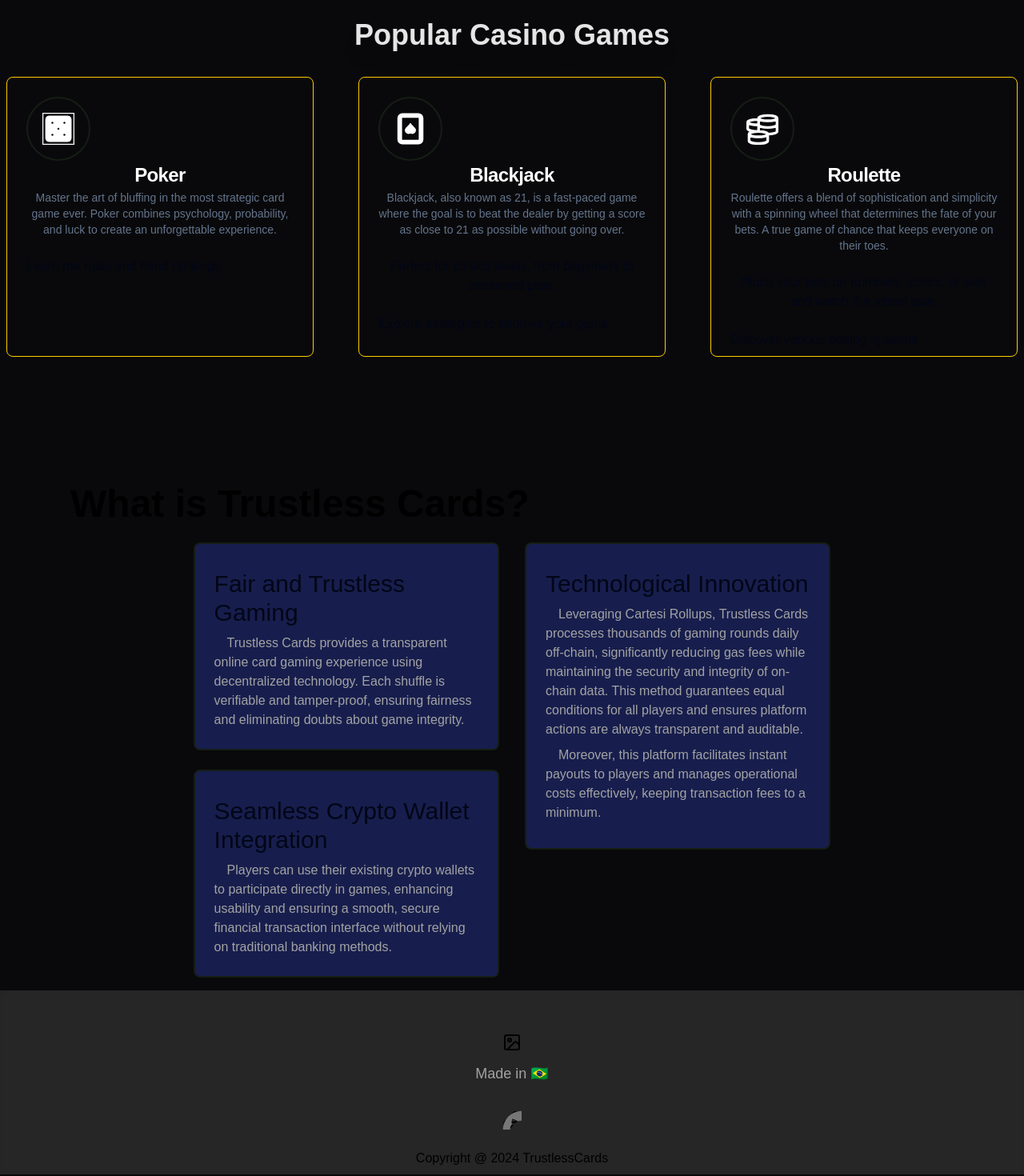
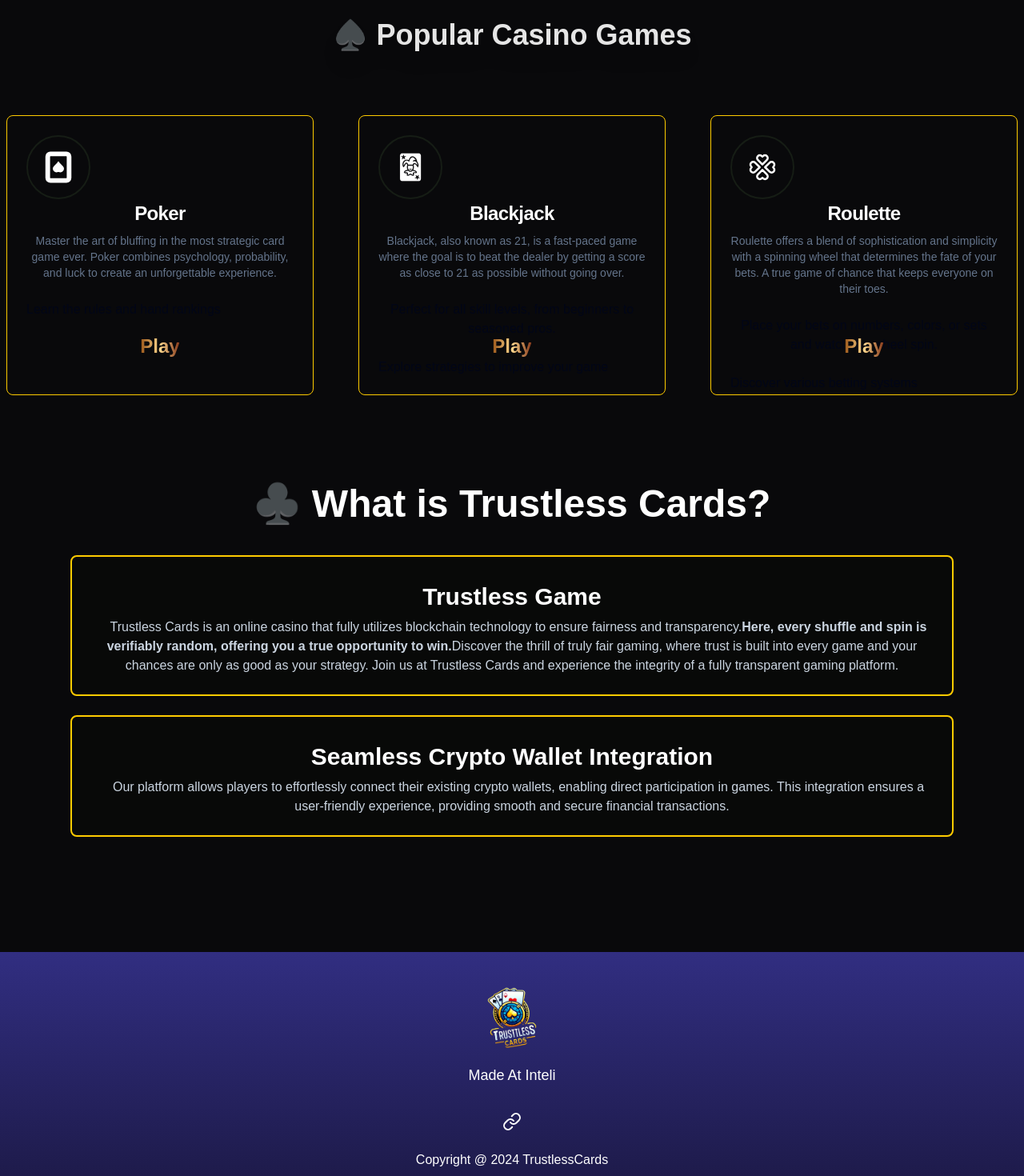
Before and after one commit to Trustless-Card/trustless-cards, a React (Create React App) app in the folder frontend/: page / in a window 1280 px wide. Shown: the part 748-2218 px from the top of the page at 80% size. Built offline with nearby package versions, Linux system fonts and the light colour scheme.

Commit message:
Merge branch 'develop' of https://github.com/Trustless-Card/trustless-cards into develop

```diff
--- a/frontend/src/components/about/About.jsx
+++ b/frontend/src/components/about/About.jsx
@@ -1,69 +1,64 @@
 import React from "react";
-import logo from "../../logo.svg"; // Ajuste o caminho conforme necessário
-import { Card } from "../ui/card"; // Ajuste o caminho conforme necessário
+import { Card } from "../ui/card"; // Adjust the path as needed
 
 export default function AboutHero() {
   return (
-    <div className="flex justify-center" id="about">
-      <div className="px-12 md:px-12 mt-4 md:mt-12 max-w-screen-2xl w-[100%]">
-        <p className="text-5xl font-semibold md:px-10 mb-2">
-          What is Trustless Cards?
+    <div className="flex justify-center">
+      <div className="flex flex-col items-center px-12 md:px-12 md:mt-10 w-[100%]">
+        <p
+          className="text-5xl font-semibold text-white md:px-10 p-0 m-0"
+          id="about"
+        >
+          ♣️ What is Trustless Cards?
         </p>
-        <div className="flex items-center justify-center">
-          <div className="md:w-[70%] md:h-[80%] md:flex p-4 gap-8">
-            <div className="md:w-[50%]">
-              <div>
-                <Card className="mb-6 bg-[#171E4D] border-2 border-[#161d15] md:p-6 p-4">
-                  <p className="text-3xl py-2">Fair and Trustless Gaming</p>
-                  <p className="indent-4 text-neutral-400">
-                    Trustless Cards provides a transparent online card gaming
-                    experience using decentralized technology. Each shuffle is
-                    verifiable and tamper-proof, ensuring fairness and
-                    eliminating doubts about game integrity.
+        <div className="flex flex-row flex-start mb-20">
+          <div className="flex flex-col items-center p-10 md:h-[80%] md:flex space-y-8">
+            <div className="md:w-[100%] flex gap-10 items-center">
+              <div className="">
+                <div className="relative group">
+                  <div className="absolute inset-0 transition-all duration-300 bg-gradient-to-r from-yellow-100 via-yellow-200 to-yellow-400 opacity-0 blur-sm group-hover:opacity-100 group-hover:blur-md rounded-lg "></div>
+                  <Card className="align-items rounded-lg text-card-foreground mb-6 bg-[#080908] border-2 border-gold md:p-6 p-4 flex flex-col items-center text-center relative z-10">
+                    <div className="flex flex-col">
+                      <p className="text-3xl text-white py-2 font-semibold">
+                        Trustless Game
                       </p>
+                      <p className="indent-4 text-slate-300">
+                        Trustless Cards is an online casino that fully utilizes
+                        blockchain technology to ensure fairness and
+                        transparency.
+                        <strong>
+                          Here, every shuffle and spin is verifiably random,
+                          offering you a true opportunity to win.
+                        </strong>
+                        Discover the thrill of truly fair gaming, where trust is
+                        built into every game and your chances are only as good
+                        as your strategy. Join us at Trustless Cards and
+                        experience the integrity of a fully transparent gaming
+                        platform.
+                      </p>
+                    </div>
                   </Card>
                 </div>
-              <div>
-                <Card className="mb-6 md:mb-0 bg-[#171E4D] border-2 border-[#161d15] md:p-6 p-4">
-                  <p className="text-3xl py-2">
+                <div className="relative group">
+                  <div className="absolute inset-0 transition-all duration-300 bg-gradient-to-r from-yellow-100 via-yellow-200 to-yellow-400 opacity-0 blur-sm group-hover:opacity-100 group-hover:blur-md rounded-lg"></div>
+                  <Card className="align-items rounded-lg text-card-foreground mb-6 bg-[#080908] border-2 border-gold md:p-6 p-4 flex flex- text-center relative z-10">
+                    <div className="flex flex-col">
+                      <p className="text-3xl text-white py-2 font-semibold">
                         Seamless Crypto Wallet Integration
                       </p>
-                  <p className="indent-4 text-neutral-400">
-                    Players can use their existing crypto wallets to participate
-                    directly in games, enhancing usability and ensuring a
-                    smooth, secure financial transaction interface without
-                    relying on traditional banking methods.
+                      <p className="indent-4 text-slate-300">
+                        Our platform allows players to effortlessly connect
+                        their existing crypto wallets, enabling direct
+                        participation in games. This integration ensures a
+                        user-friendly experience, providing smooth and secure
+                        financial transactions.
                       </p>
-                </Card>
                     </div>
-            </div>
-            <div className="md:w-[50%]">
-              <div>
-                <Card className="md:h-full mb-6 bg-[#171E4D] border-2 border-[#161d15] md:p-6 p-4">
-                  <p className="text-3xl py-2">Technological Innovation</p>
-                  <p className="indent-4 mb-2 text-neutral-400">
-                    Leveraging Cartesi Rollups, Trustless Cards processes
-                    thousands of gaming rounds daily off-chain, significantly
-                    reducing gas fees while maintaining the security and
-                    integrity of on-chain data. This method guarantees equal
-                    conditions for all players and ensures platform actions are
-                    always transparent and auditable.
-                  </p>
-                  <p className="indent-4 mb-2 text-neutral-400">
-                    Moreover, this platform facilitates instant payouts to
-                    players and manages operational costs effectively, keeping
-                    transaction fees to a minimum.
-                  </p>
                   </Card>
                 </div>
               </div>
             </div>
-          {/* <img
-            src={station3d} // Certifique-se de que o caminho está correto
-            alt="station"
-            height={700}
-            className="hidden md:block md:-mt-12 max-h-screen-2xl"
-          /> */}
+          </div>
         </div>
       </div>
     </div>
--- a/frontend/src/components/footer/Footer.jsx
+++ b/frontend/src/components/footer/Footer.jsx
@@ -1,28 +1,26 @@
 import React, { Component } from "react";
-import logo from "../../logo.svg";
+import logo from "../../assets/logo.png";
 import { Image } from "lucide-react";
 import { Link } from "lucide-react";
 import { FaGithub } from "react-icons/fa";
 
 export default function Footer() {
   return (
-      <footer className="bg-neutral-800 shadow-inner">
-        <div className="pt-10 flex justify-center">
-          <Image src={logo} alt="logo" height={50} />
+    <footer className="bg-gradient-to-r from-indigo-950 to-indigo-900 bg-gradient-to-t from-indigo-950 to-black text-white">
+      <div className="pt-10 flex justify-center mb-5">
+        <img src={logo} alt="logo" className="h-20 w-20" />
       </div>
-        <div className="text-center text-lg text-neutral-400 pb-4 w-full">
-          <p>Made in 🇧🇷</p>
+      <div className="text-center text-lg pb-4 w-full">
+        <p>Made At Inteli</p>
       </div>
       <div className="flex justify-center py-4 gap-4">
-          <Link href="https://github.com/Trustless-Card">
-            <FaGithub
-            strokeWidth={1.5}
-            fill="#777" color="#777" size={50}
-            className="bg-neutral-900 rounded-full p-3" />
-          </Link>
+        <Link
+          href="https://github.com/Trustless-Card"
+          className="hover:cursor-pointer"
+        ></Link>
       </div>
       <div className="w-full flex justify-center">
-          <p className="mx-auto text-xs md:text-base text-neuFootertral-500 p-2">
+        <p className="mx-auto text-xs md:text-base p-2">
           Copyright @ 2024 TrustlessCards
         </p>
       </div>
--- a/frontend/src/components/games/Games.jsx
+++ b/frontend/src/components/games/Games.jsx
@@ -11,20 +11,23 @@
 import { MdCasino } from "react-icons/md";
 import { CgCardSpades } from "react-icons/cg";
 import { GrMoney } from "react-icons/gr";
+import { Button } from "../ui/button";
+import { GiCardJoker } from "react-icons/gi";
+import { TbClover } from "react-icons/tb";
 
 export default function Games() {
   return (
-    <div className="text-center max-w-screen-xl mx-auto mb-20" id="games">
-      <h2 className="text-3xl lg:text-4xl text-neutral-200 font-semibold drop-shadow-xl shadow-white md:pt-4 px-2">
-        Popular Casino Games
+    <div className="text-center max-w-screen-xl mx-auto mb-10" id="games">
+      <h2 className="text-3xl lg:text-4xl text-neutral-200 font-semibold drop-shadow-xl shadow-white p-10 md:pt-4 px-2">
+        ♠️ Popular Casino Games
       </h2>
-      <div className="flex gap-4 md:gap-14 flex-wrap mt-8 justify-center mx-10 md:mx-0">
+      <div className="flex gap-4 md:gap-14 flex-wrap mt-8 justify-center md:mt-10 mx-10 md:mx-0">
         {[
           {
             title: "Poker",
             description:
               "Master the art of bluffing in the most strategic card game ever. Poker combines psychology, probability, and luck to create an unforgettable experience.",
-            icon: <MdCasino strokeWidth={1.5} size={40} color="white" />,
+            icon: <CgCardSpades strokeWidth={1.5} size={40} color="white" />,
             footer: "Learn the rules and hand rankings",
             link: "/poker",
           },
@@ -34,7 +37,7 @@
               "Blackjack, also known as 21, is a fast-paced game where the goal is to beat the dealer by getting a score as close to 21 as possible without going over.",
             content:
               "Perfect for all skill levels, from beginners to seasoned pros.",
-            icon: <CgCardSpades strokeWidth={1.5} size={40} color="white" />,
+            icon: <GiCardJoker strokeWidth={1.5} size={40} color="white" />,
             footer: "Explore strategies to improve your game",
             link: "/blackjack",
           },
@@ -44,7 +47,7 @@
               "Roulette offers a blend of sophistication and simplicity with a spinning wheel that determines the fate of your bets. A true game of chance that keeps everyone on their toes.",
             content:
               "Place your bets on numbers, colors, or sets and watch the wheel spin.",
-            icon: <GrMoney strokeWidth={1.5} size={40} color="white" />,
+            icon: <TbClover strokeWidth={1.5} size={40} color="white" />,
             footer: "Discover various betting systems",
             link: "/roulette",
           },
@@ -56,11 +59,12 @@
           >
             <div className="absolute inset-0 transition-all duration-300 bg-gradient-to-r from-yellow-400 via-yellow-500 to-yellow-600 opacity-0 blur-sm group-hover:opacity-100 group-hover:blur-md rounded-lg"></div>
             <Card className="bg-zinc-950 dark:bg-white border-gold h-[350px] relative z-10">
-              <CardHeader>
+              <CardHeader className="">
                 <div className="w-20 h-20 rounded-full bg-[#FFFFF] border-2 border-[#161d15] flex justify-center items-center">
                   {game.icon}
                 </div>
                 <CardTitle className="text-white">{game.title}</CardTitle>
+                <div></div>
                 <CardDescription>{game.description}</CardDescription>
               </CardHeader>
               {game.content && (
@@ -71,6 +75,14 @@
               <CardFooter>
                 <p>{game.footer}</p>
               </CardFooter>
+              <Button
+                variant="dafault"
+                className="absolute bottom-10 left-1/2 -translate-x-1/2 transition duration-200 ease-in-out hover:scale-125 active:scale-100"
+              >
+                <p className="text-2xl font-bold bg-gradient-to-r from-[#9a5517] via-[#ffd98e] to-[#873a1a] bg-clip-text text-transparent">
+                  Play
+                </p>
+              </Button>
             </Card>
           </Link>
         ))}
--- a/frontend/src/components/ui/card.jsx
+++ b/frontend/src/components/ui/card.jsx
@@ -43,10 +43,13 @@
 CardContent.displayName = "CardContent"
 
 const CardFooter = React.forwardRef(({ className, ...props }, ref) => (
+  <>
   <div
     ref={ref}
     className={cn("flex items-center p-6 pt-0", className)}
     {...props} />
+
+  </>
 ))
 CardFooter.displayName = "CardFooter"
 
```
Also changed, not shown: frontend/src/components/header/Header.jsx (+19 -18 lines), frontend/src/assets/logo.png (added), frontend/src/logo.svg (deleted). Lines whose indentation alone changed are shown as unchanged.
